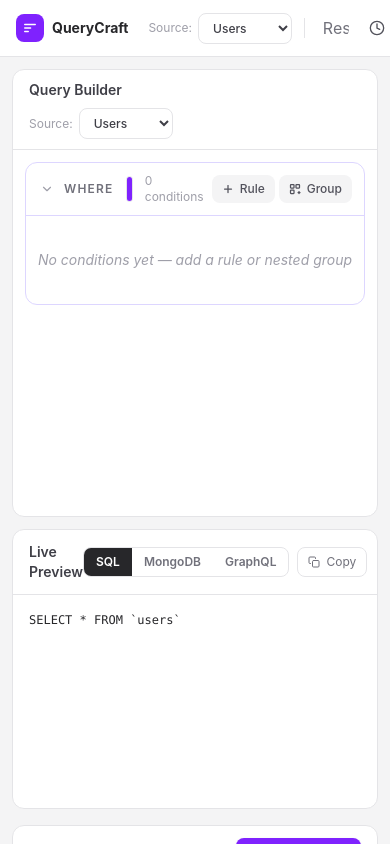
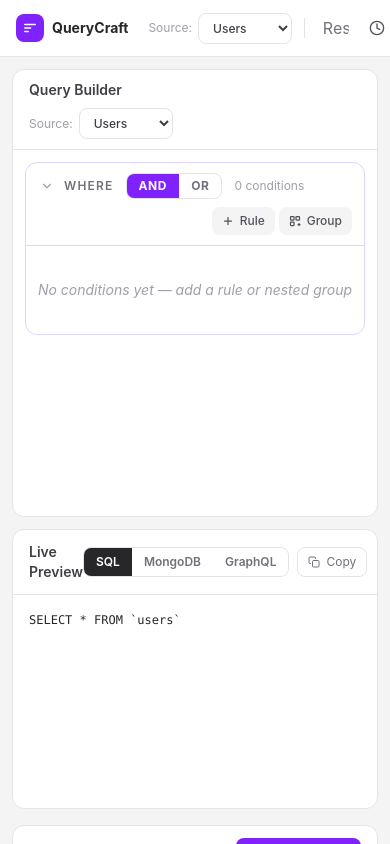
Before and after one commit to odielijah/blanc_canvas, a Next.js app: page / in a window 390 px wide. Built offline with nearby package versions, Linux system fonts and the light colour scheme.

Commit message:
style: make condition rules responsive on small screens

```diff
--- a/src/components/QueryBuilder/ConditionGroup.tsx
+++ b/src/components/QueryBuilder/ConditionGroup.tsx
@@ -105,11 +105,11 @@ export const ConditionGroup = memo(function ConditionGroup({
         rounded-xl border transition-all
         ${DEPTH_COLORS[colorIdx]} ${DEPTH_BG[colorIdx]}
         ${error ? "ring-1 ring-red-400 dark:ring-red-700" : ""}
-        ${depth > 0 ? "ml-6" : ""}
+        ${depth > 0 ? "ml-3 sm:ml-6" : ""}
       `}
     >
       {/* Group header */}
-      <div className="flex items-center gap-2 px-3 py-2.5 border-b border-inherit">
+      <div className="flex flex-wrap items-center gap-2 px-3 py-2.5 border-b border-inherit">
         {/* Collapse toggle */}
         <button
           onClick={() => toggleGroupCollapsed(group.id)}
@@ -173,7 +173,7 @@ export const ConditionGroup = memo(function ConditionGroup({
           {group.children.length === 1 ? "condition" : "conditions"}
         </span>
 
-        <div className="ml-auto flex items-center gap-1">
+        <div className="ml-auto flex flex-wrap items-center gap-1">
           {/* Add rule */}
           <button
             onClick={() => addRule(group.id, firstField)}
```
